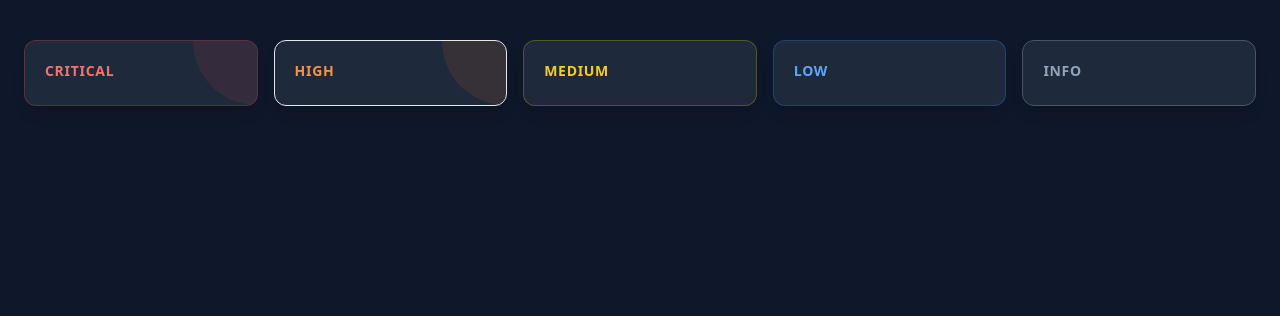
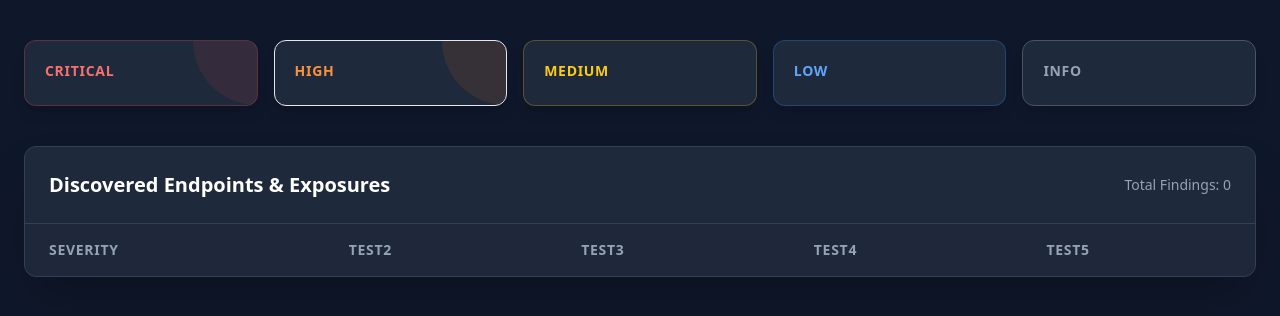
Before and after one commit to 0x-Shivam/ThreatHunt, a Flask app: template templates/index.html in a window 1280 px wide. Shown: the part 109-425 px from the top of the page. Run offline with Flask 3, Linux system fonts and the light colour scheme; the template is opened without the code that fills it, so the values that code supplies are empty; some libraries are stand-ins or nearby versions.

Commit message:
Add vulnerabilities table to display discovered endpoints and exposures

```diff
--- a/templates/index.html
+++ b/templates/index.html
@@ -73,6 +73,42 @@
         </div>
 
 
+        <!-- Vulnerabilities  Table -->
+
+        <div class="bg-card rounded-xl shadow-2xl border border-slate-700 overflow-hidden">
+            <div class="p-6 border-b border-slate-700 flex justify-between items-center">
+                <h2 class="text-xl font-bold text-white">Discovered Endpoints & Exposures</h2>
+                <span class="text-sm text-slate-400">Total Findings: {{ vulns|length }}</span>
+            </div>
+
+            <div class="overflow-x-auto">
+                <table class="w-full text-left border-collapse">
+                    <thead>
+                        <tr class="bg-slate-800/50 text-slate-400 text-sm uppercase tracking-wider">
+                            <th class="px-6 py-4 font-semibold">Severity</th>
+
+                            <th class="px-6 py-4 font-semibold">Test2</th>
+
+                            <th class="px-6 py-4 font-semibold">Test3
+                            </th>
+
+                            <th class="px-6 py-4 font-semibold">test4</th>
+
+                            <th class="px-6 py-4 font-semibold">Test5</th>
+                        </tr>
+
+                    </thead>
+
+                <tbody>
+
+                </tbody>
+
+
+
+                </table>
+
+
+
 
 
 
```
